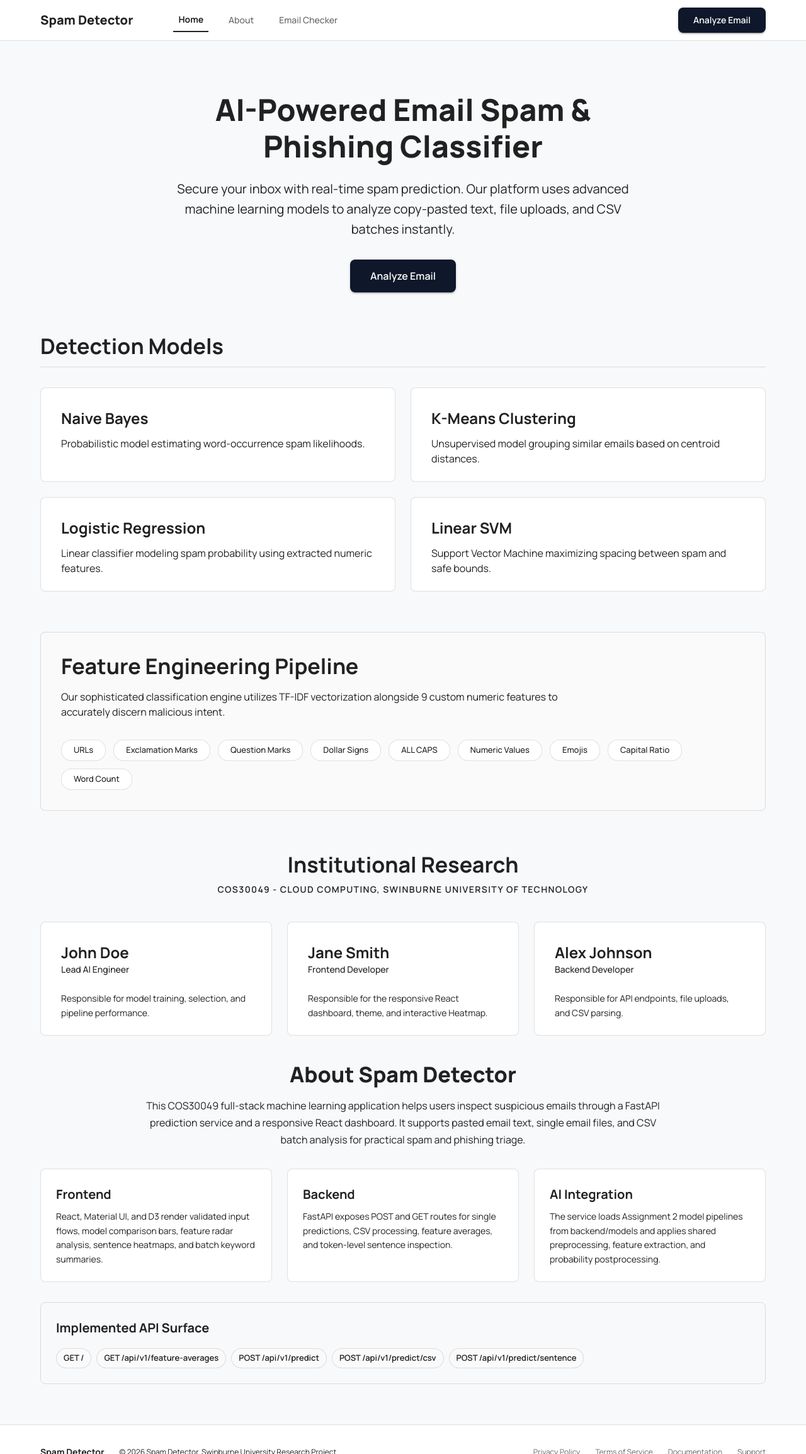
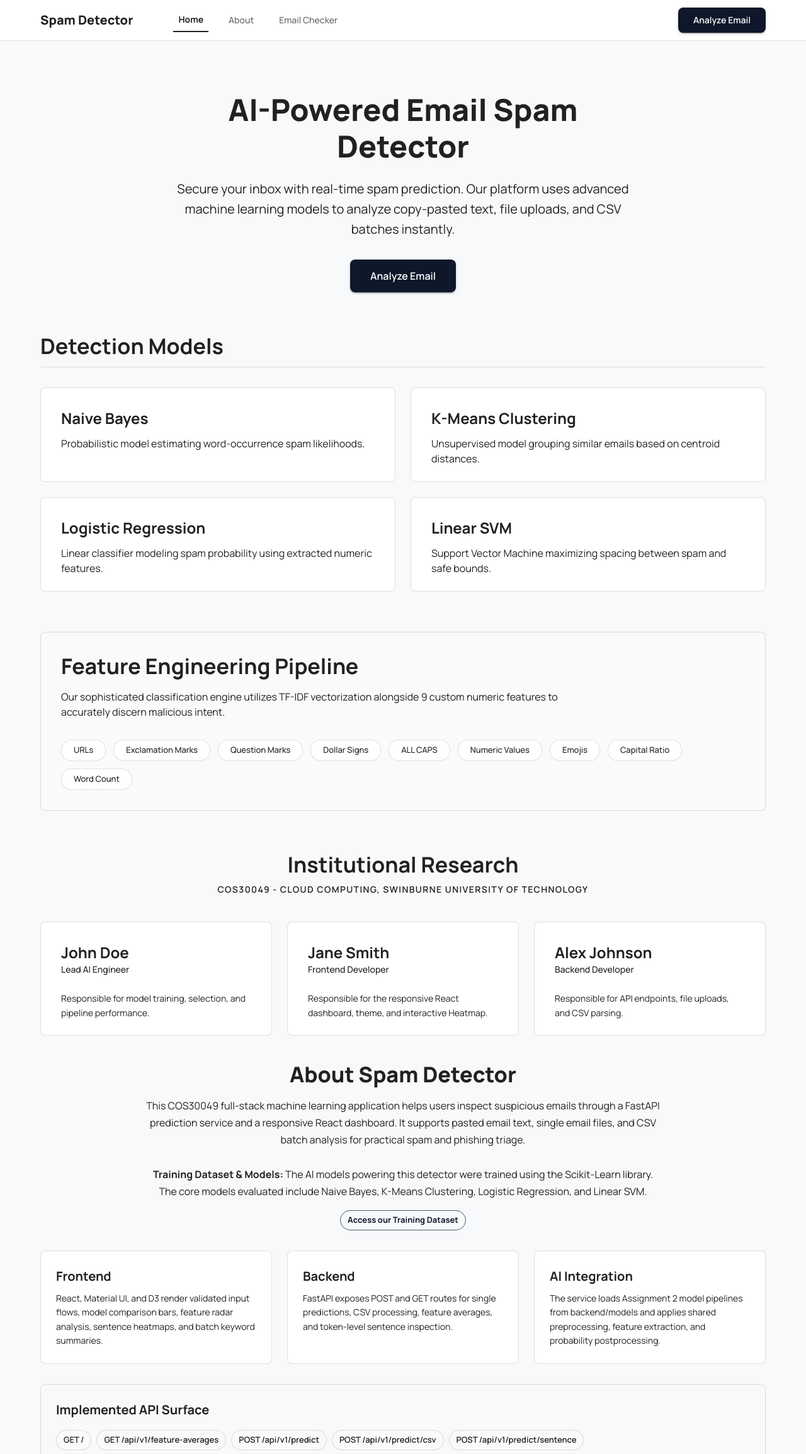
Before and after one commit to AungMoeThuam/cos30049-assignment3, a React (Vite) app in the folder email-spam-detection-web-app/: page / in a window 1280 px wide. Shown: the top 2308 px of the page at 63% size. Built offline with nearby package versions, Linux system fonts and the light colour scheme.

Commit message:
feat(ui): sync titles and prominently feature dataset links on home and app pages

```diff
--- a/email-spam-detection-web-app/src/pages/HomePage.jsx
+++ b/email-spam-detection-web-app/src/pages/HomePage.jsx
@@ -8,6 +8,7 @@ import {
   Chip,
   Box,
   Paper,
+  Link,
 } from "@mui/material"
 
 export default function HomePage() {
@@ -41,7 +42,7 @@ export default function HomePage() {
             mb: 3
           }}
         >
-          AI-Powered Email Spam & Phishing Classifier
+          AI-Powered Email Spam Detector
         </Typography>
         <Typography
           variant="h6"
@@ -344,6 +345,22 @@ export default function HomePage() {
             suspicious emails through a FastAPI prediction service and a responsive
             React dashboard. It supports pasted email text, single email files, and
             CSV batch analysis for practical spam and phishing triage.
+            <br /><br />
+            <strong>Training Dataset & Models:</strong> The AI models powering this detector were trained using the Scikit-Learn library. The core models evaluated include Naive Bayes, K-Means Clustering, Logistic Regression, and Linear SVM.
+            <br />
+            <Box sx={{ mt: 2 }}>
+              <Chip
+                label="Access our Training Dataset"
+                component="a"
+                href="https://liveswinburneeduau-my.sharepoint.com/:f:/g/personal/105292899_student_swin_edu_au/IgArWPNGyw_GTa-5LNHZSanxAT9Ok7633LuMn-NqIE9SUz0?e=axdxlL"
+                target="_blank"
+                rel="noopener noreferrer"
+                color="primary"
+                variant="outlined"
+                clickable
+                sx={{ fontWeight: "bold", fontFamily: '"Manrope", sans-serif' }}
+              />
+            </Box>
           </Typography>
         </Box>
 
--- a/email-spam-detection-web-app/src/pages/SpamCheckPage.jsx
+++ b/email-spam-detection-web-app/src/pages/SpamCheckPage.jsx
@@ -15,6 +15,7 @@ import {
   IconButton,
   InputLabel,
   LinearProgress,
+  Link,
   MenuItem,
   Paper,
   Select,
@@ -1507,12 +1508,26 @@ export default function SpamCheckPage() {
     <Box sx={{ pb: 3 }}>
       <Box sx={{ mb: 2.5, display: "flex", justifyContent: "space-between", alignItems: "flex-start" }}>
         <Box>
-          <Typography variant="h4" fontWeight={800}>
-            Email Checker
+          <Typography variant="h4" fontWeight={800} sx={{ mb: 0.5 }}>
+            Email Spam Detector
           </Typography>
-          <Typography variant="body2" color="text.secondary">
-            Multi-model AI consensus analysis for email safety.
+          <Typography variant="body2" color="text.secondary" sx={{ maxWidth: 700, lineHeight: 1.6 }}>
+            Powered by machine learning models trained via Scikit-Learn (Naive Bayes, K-Means Clustering, Logistic Regression, and Linear SVM).
           </Typography>
+          <Box sx={{ mt: 1.5 }}>
+            <Chip
+              label="View Training Dataset"
+              component="a"
+              href="https://liveswinburneeduau-my.sharepoint.com/:f:/g/personal/105292899_student_swin_edu_au/IgArWPNGyw_GTa-5LNHZSanxAT9Ok7633LuMn-NqIE9SUz0?e=axdxlL"
+              target="_blank"
+              rel="noopener noreferrer"
+              color="primary"
+              variant="outlined"
+              size="small"
+              clickable
+              sx={{ fontWeight: "bold" }}
+            />
+          </Box>
         </Box>
         {(((activeTab === 0 || activeTab === 1) && singleAnalysisResult) ||
           (activeTab === 2 && csvAnalysisResult)) && (
```
